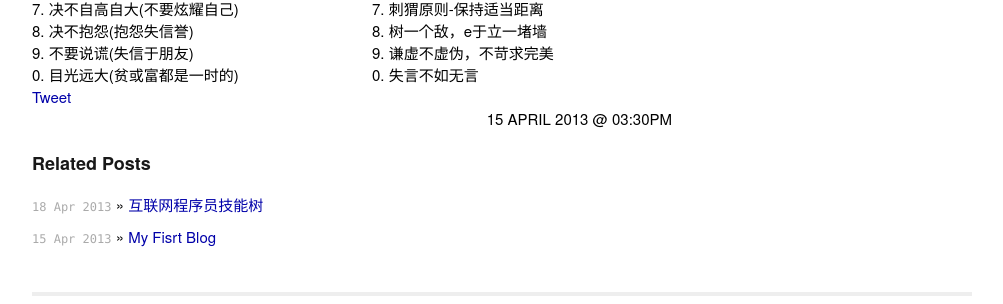
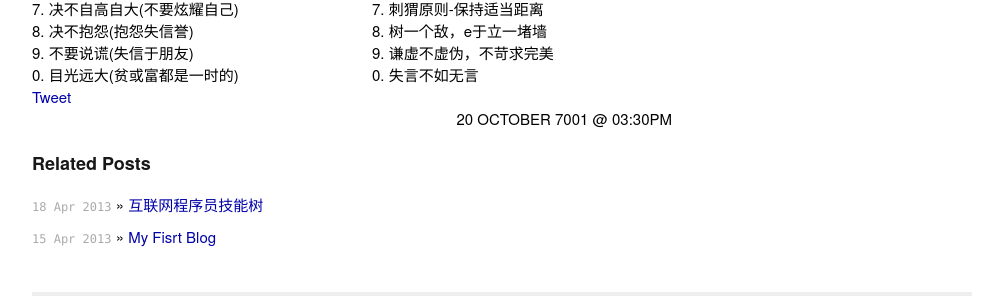
Before and after one commit to utwodownson/utwodownson.github.com, a Jekyll site: the page built from _posts/7001-12-31-the-first-blog.md, in a window 1280 px wide. Shown: the part 349-653 px from the top of the page, without its empty margins (138-1141 px from the left). Built offline with Jekyll 4.4.1, drawn with Linux system fonts in a browser that asks for light colours; Markdown is read by kramdown in place of the engine named in the settings; comment, search, counter and statistics services are not loaded.

Commit message:
4.18 blog

```diff
--- a/_posts/7001-12-31-the-first-blog.md
+++ b/_posts/7001-12-31-the-first-blog.md
@@ -1,7 +1,7 @@
 ---
 layout: post
 title: My Fisrt Blog
-date: 2013-04-15 15:30
+date: 7001-10-20 15:30
 ---
 
 <table>
```
